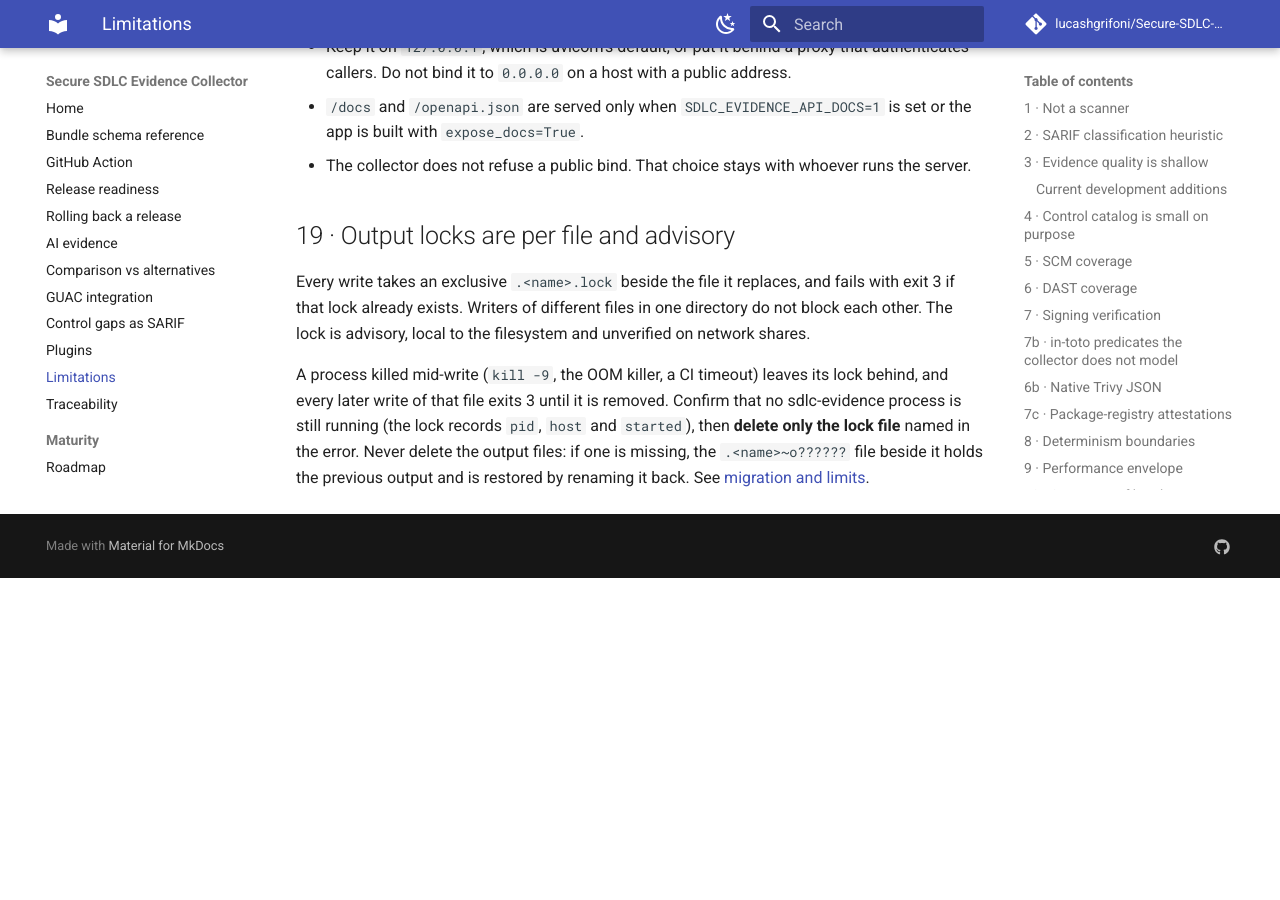
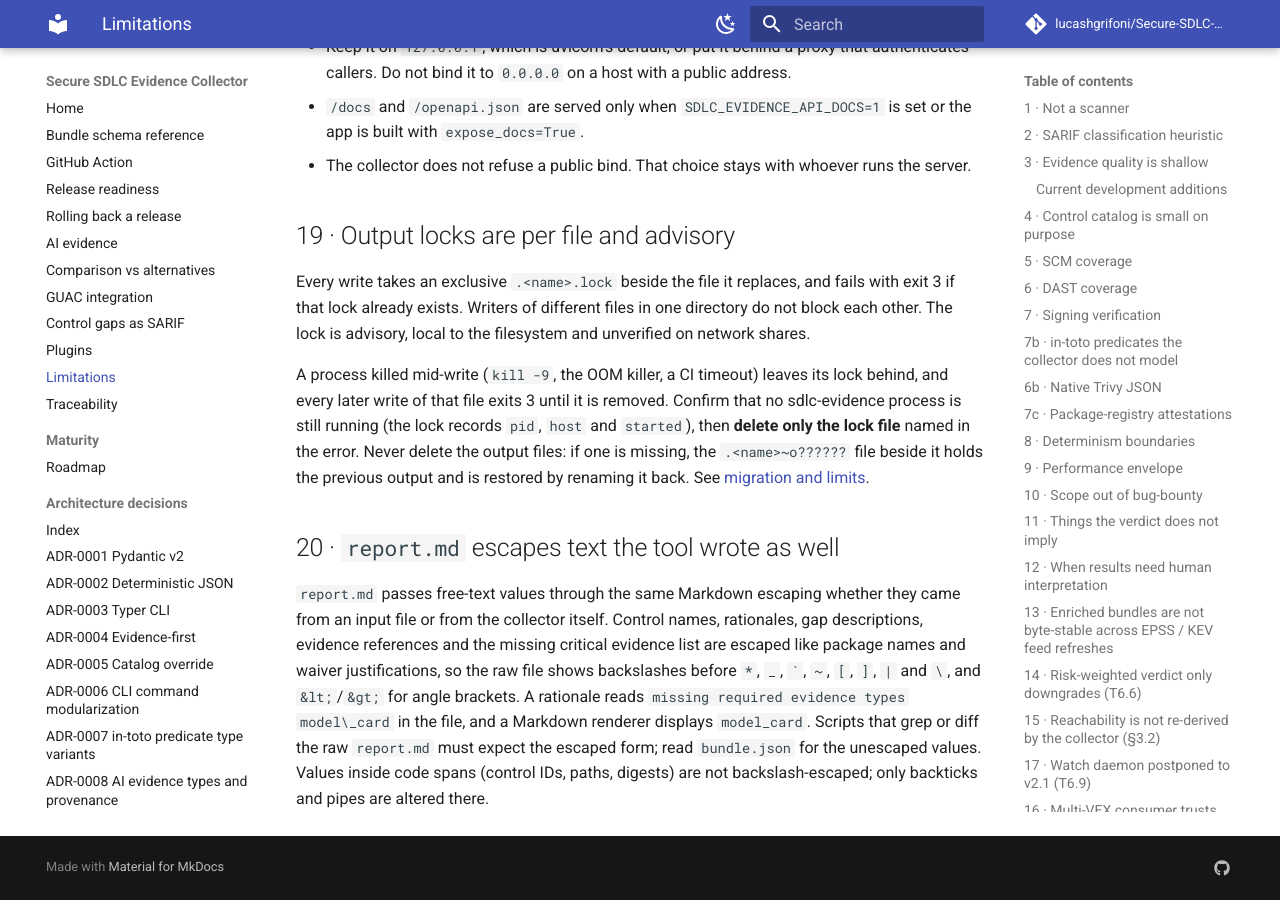
Before and after one commit to lucashgrifoni/Secure-SDLC-Evidence-Collector, an MkDocs documentation site: the page built from docs/limitations.md, in a window 1280 px wide and 900 px high, scrolled down 9249 px. Built offline with MkDocs 1.6.1 and Material for MkDocs 9.7.7, drawn with Linux system fonts in a browser that asks for light colours; comment, search, counter and statistics services are not loaded; before the commit the page ends 9827 px from its top, so only the background shows below that.

Commit message:
docs(limitations): explain that report.md escapes collector-written text too

```diff
--- a/docs/limitations.md
+++ b/docs/limitations.md
@@ -410,3 +410,17 @@
 Never delete the output files: if one is missing, the `.<name>~o??????` file
 beside it holds the previous output and is restored by renaming it back. See
 [migration and limits](evidence-profile-migration.md#output-locking-and-recovery).
+
+## 20 · `report.md` escapes text the tool wrote as well
+
+`report.md` passes free-text values through the same Markdown escaping
+whether they came from an input file or from the collector itself. Control
+names, rationales, gap descriptions, evidence references and the missing
+critical evidence list are escaped like package names and waiver
+justifications, so the raw file shows backslashes before `*`, `_`, `` ` ``,
+`~`, `[`, `]`, `|` and `\`, and `&lt;`/`&gt;` for angle brackets. A rationale
+reads `missing required evidence types model\_card` in the file, and a
+Markdown renderer displays `model_card`. Scripts that grep or diff the raw
+`report.md` must expect the escaped form; read `bundle.json` for the
+unescaped values. Values inside code spans (control IDs, paths, digests) are
+not backslash-escaped; only backticks and pipes are altered there.
```
